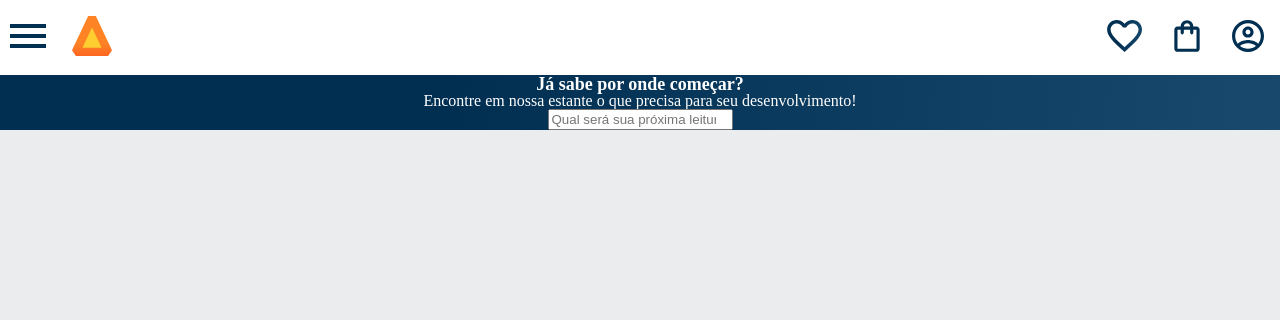
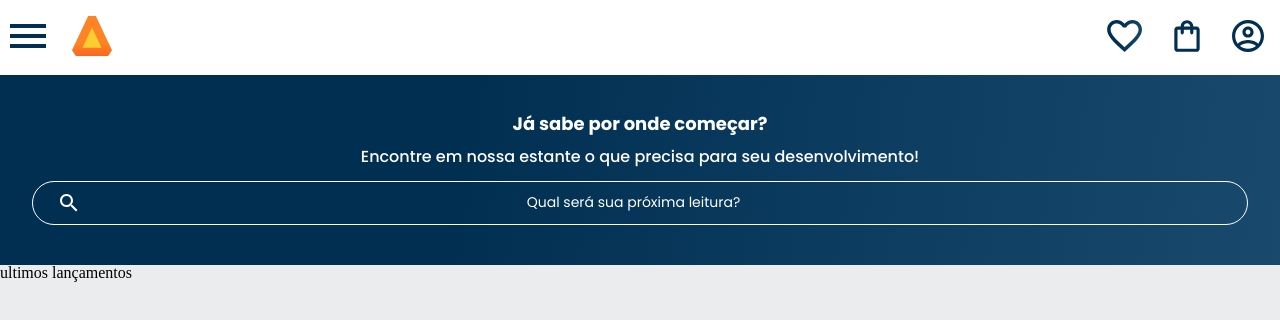
Before and after one commit to ingridprovin/alurabooks-ingrid, a plain HTML site: page index.html in a window 1280 px wide. Drawn offline with Linux system fonts and the light colour scheme.

Commit message:
Add files via upload

```diff
--- a/index.html
+++ b/index.html
@@ -54,6 +54,10 @@
                 <input type="search" class="banner__pesquisa" placeholder="Qual será sua próxima leitura?">
         </section>
 
+        <section class="carrossel">
+            <h2 class="carrossel__titulo">ultimos lançamentos</h2>
+        </section>
+
     </body>
 
 </html>
--- a/styles/banner.css
+++ b/styles/banner.css
@@ -2,6 +2,8 @@
     background: var(--azul-degrade);
     color: var(--branco);
     text-align: center;
+    font-family: var(--fonte-principal);
+    padding:2.5em 2em;
 }
 
 .banner__titulo {
@@ -11,4 +13,23 @@
 
 .banner__texto{
     font-weight: 500;
+    margin:1em 0;
 }
+
+
+.banner__pesquisa{
+    background-color: transparent;
+    border: 1px solid var(--branco);
+    padding:1em;
+    width:100%;
+    border-radius: 24px;
+}
+.banner__pesquisa::placeholder{
+    font-family: var(--fonte-principal);
+    font-size: 14px;
+    font-weight: 400;
+    color:var(--branco);
+    text-align: center;
+    background:url(../img/Vector.svg) no-repeat;
+    background-position: 1em;
+}
--- /dev/null
+++ b/styles/carrossel.css
@@ -0,0 +1 @@
+.carrossel
```
Also changed, not shown: img/Angular.svg (added), img/Gestão2.svg (added), img/Javascript.svg (added), img/Liderança.svg (added), img/MEAN.svg (added), img/MetricasAgeis.svg (added), img/UX.svg (added), img/Vector.svg (added).
